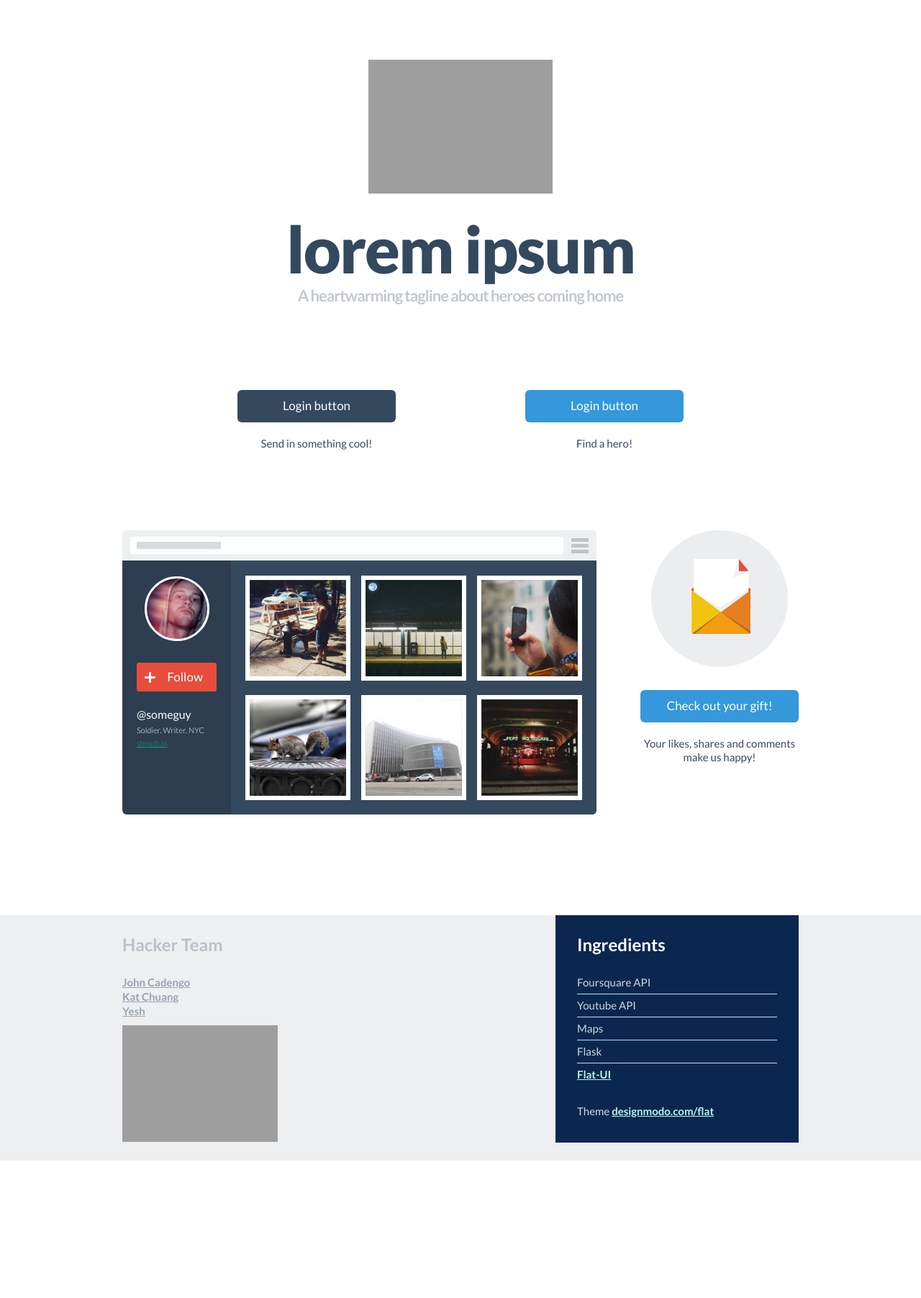
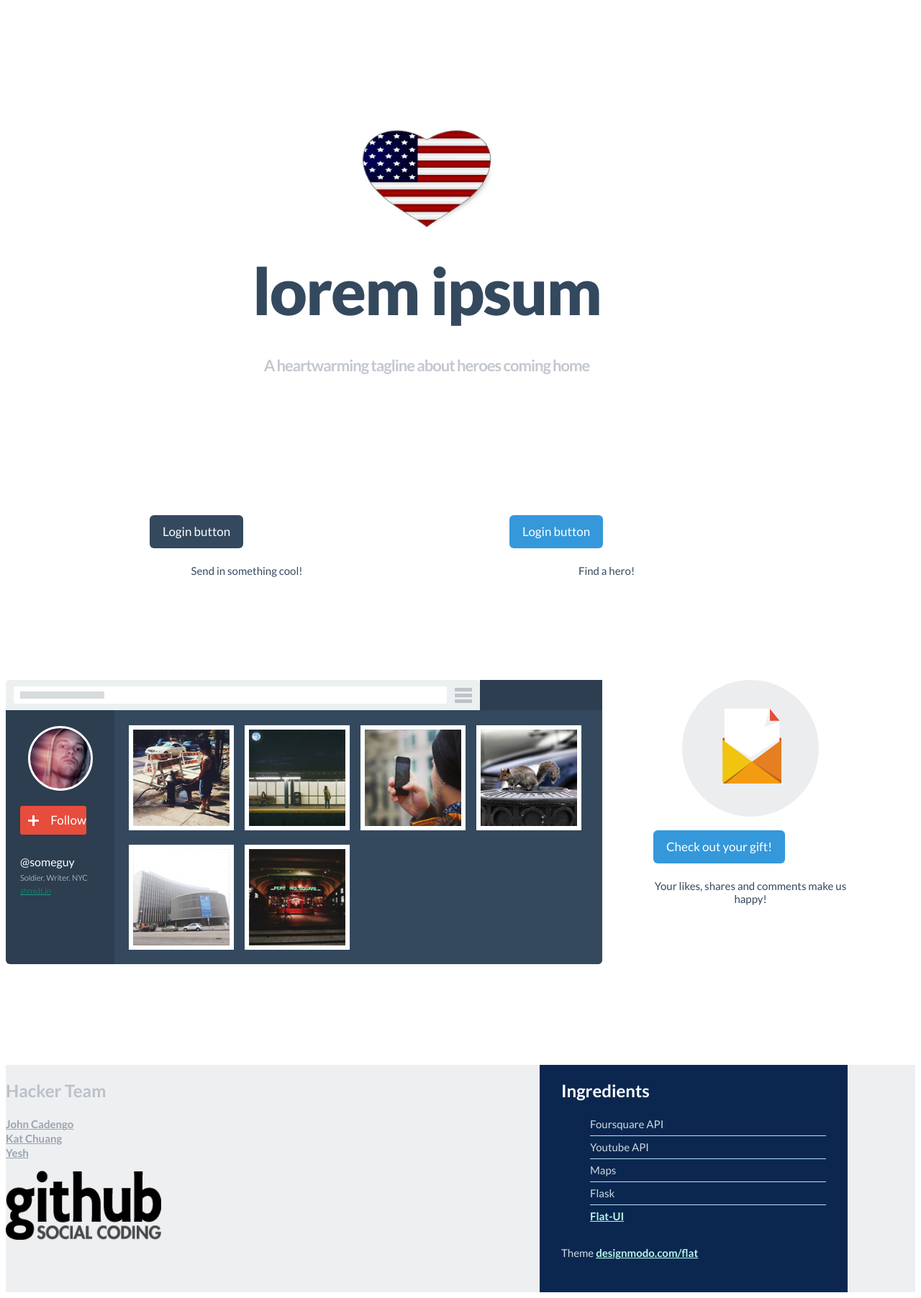
Before and after one commit to DreamsofPy/veterans, a Flask app: page / in a window 1280 px wide. Shown: the whole page at 72% size. Before the commit the page ends 1613 px from the top, so only its background shows below. Run offline with Flask 2, Linux system fonts and the light colour scheme; some libraries are stand-ins or nearby versions; grey boxes are pictures that could not be loaded.

Commit message:
reponsive version

```diff
--- a/heroes/static/css/flat-ui.css
+++ b/heroes/static/css/flat-ui.css
@@ -191,7 +191,7 @@
   line-height: 100px;
 }
 .demo-logo .logo {
-  background: url(http://rlv.zcache.com/american_flag_heart_sticker-r3e3ef30a3e214abba55e88805a2f5798_v9w0n_8byvr_512.jpg) center 0 no-repeat;
+  background: url(/static/images/heart.jpg) center 0 no-repeat;
   background-size: 256px 200px;
   height: 186px;
   margin: 0 auto 26px;
--- a/heroes/templates/base.html
+++ b/heroes/templates/base.html
@@ -6,7 +6,7 @@
     <meta name="viewport" content="width=device-width, initial-scale=1.0">
 
     <!-- Loading Bootstrap -->
-    <link href="/static/bootstrap/css/bootstrap.css" rel="stylesheet">
+    <link href="/static/bootstrap/css/bootstrap-responsive.css" rel="stylesheet">
 
     <!-- Loading Flat UI -->
     <link href="/static/css/flat-ui.css" rel="stylesheet">
--- a/heroes/templates/footer.html
+++ b/heroes/templates/footer.html
@@ -1,7 +1,7 @@
 {% block footer %}
 <footer>
       <div class="container">
-        <div class="row">
+        <div class="row-fluid">
           <div class="span7">
             <h3 class="footer-title">Hacker Team</h3>
             <p>
--- a/heroes/templates/home.html
+++ b/heroes/templates/home.html
@@ -2,8 +2,7 @@
 
 {% block content %}
 
-    <div class="clearfix"></div> <!-- Text Section End -->
-    <div class="row">
+    <div class="row-fluid">
       <div class="span12">
         <div class="demo-headline">
         <h1 class="demo-logo">
@@ -15,7 +14,7 @@
       </div>
     </div>
 
-    <div class="row">
+    <div class="row-fluid">
       <div class="span3 offset2">
           <a href="#fakelink" class="btn btn-large btn-block btn-inverse">Login button</a>
           <p class="demo-download-text">Send in something cool!</p>
@@ -29,13 +28,13 @@
       </div>
     </div>
 
-    <div class="row">
+    <div class="row-fluid">
       <div class="span3 offset2">
           <p>&nbsp;</p><p>&nbsp;</p> <p>&nbsp;</p>
       </div>
     </div>
 
-    <div class="row">
+    <div class="row-fluid">
         <div class="span9">
           <div class="demo-browser">
             <div class="demo-browser-side">
```
Also changed, not shown: heroes/static/images/github_logo.png (added), heroes/static/images/heart.jpg (added).
